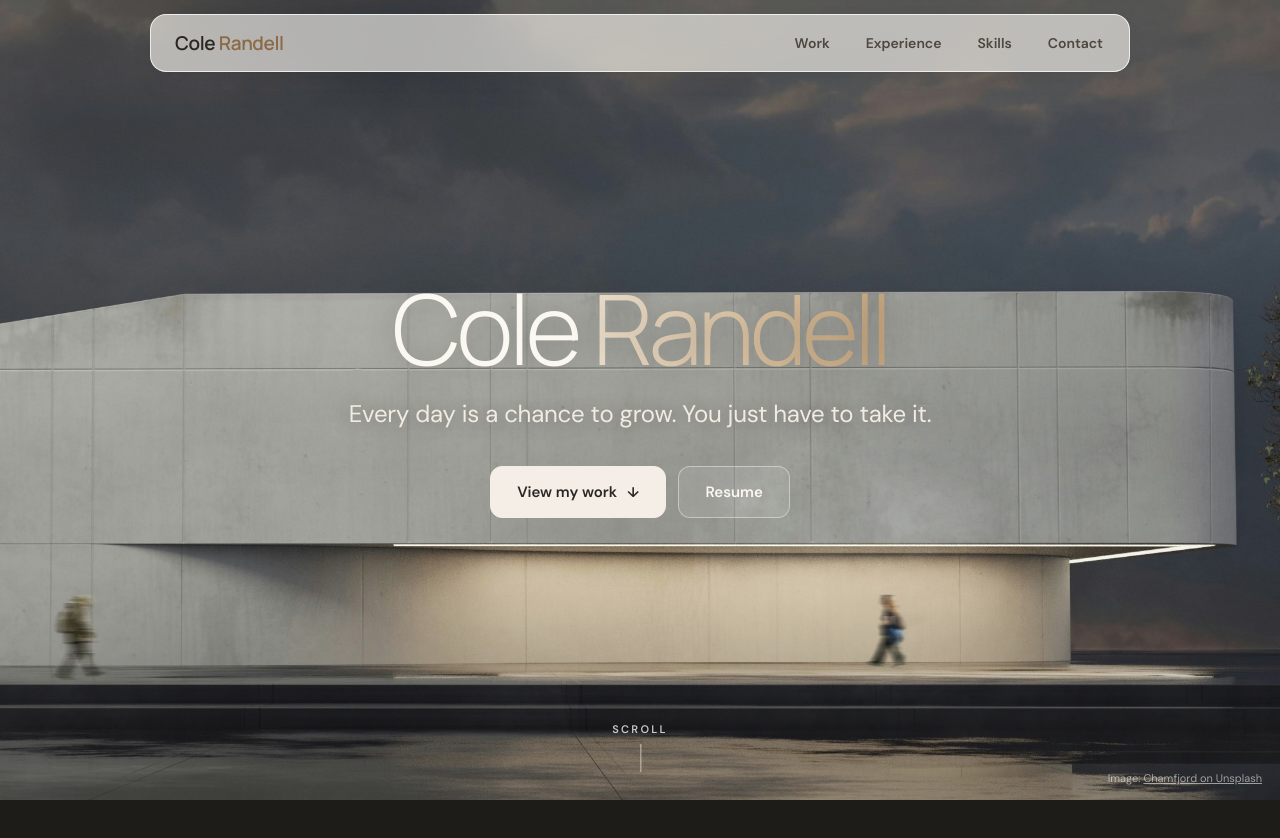
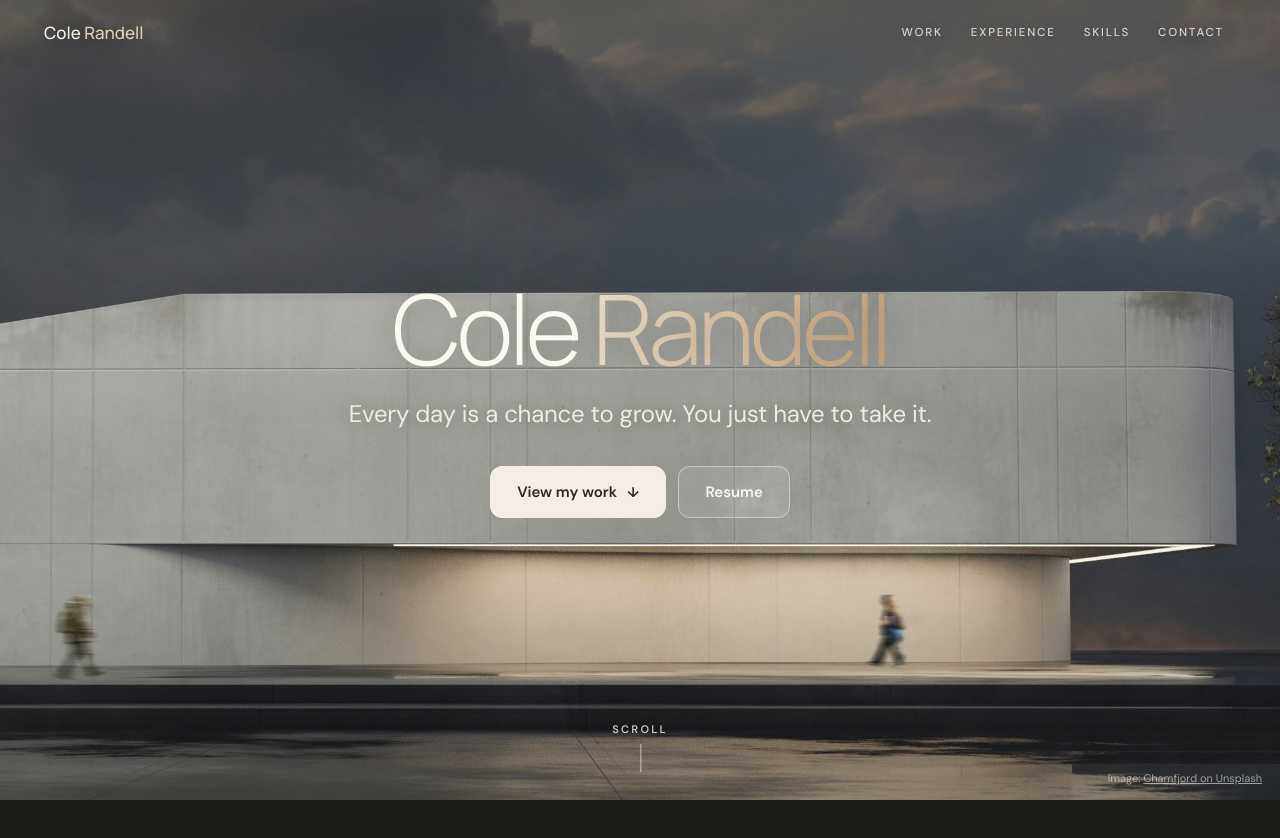
Before and after one commit to colerandell/portfolio, a plain HTML site: page index.html in a window 1280 px wide. Shown: the top 838 px of the page. Drawn offline with Linux system fonts and the light colour scheme.

Commit message:
Bare nav over the hero

```diff
--- a/index.html
+++ b/index.html
@@ -201,6 +201,7 @@
       ticking = false;
       var mid = window.innerHeight / 2, best = slides[0];
       slides.forEach(function (sl) { if (sl.getBoundingClientRect().top <= mid) best = sl; });
+      document.documentElement.classList.toggle("scrolled", window.scrollY > window.innerHeight * 0.5);
       if (best === current) return;
       current = best;
       slides.forEach(function (sl) { sl.classList.toggle("active", sl === best); });
--- a/slides.css
+++ b/slides.css
@@ -170,3 +170,21 @@ html.slides-page { scroll-snap-type: y mandatory; background: #1e1c19; }
   .about-text { font-size: 15.5px; }
   .panel p { font-size: 15.5px; }
 }
+
+/* Bare nav: just text over the photo on the first screen; a faint dark strip after that */
+.slides-page nav { top: 0; padding: 0; }
+.slides-page nav .wrap {
+  max-width: none; height: 64px; padding: 0 clamp(18px, 4vw, 44px);
+  background: transparent; border: 0; border-radius: 0; box-shadow: none;
+  backdrop-filter: none; -webkit-backdrop-filter: none;
+  transition: background .6s ease, backdrop-filter .6s ease;
+}
+.slides-page nav .mark { color: #f6f1ea; font-weight: 500; font-size: 17px; letter-spacing: 0; text-shadow: 0 1px 12px rgba(0, 0, 0, 0.35); }
+.slides-page nav .mark em { color: #e3cfb3; }
+.slides-page nav ul a {
+  color: rgba(246, 241, 234, 0.82); background: none; padding: 8px 12px;
+  font: 500 11.5px var(--sans); letter-spacing: 0.16em; text-transform: uppercase;
+  text-shadow: 0 1px 12px rgba(0, 0, 0, 0.35);
+}
+.slides-page nav ul a:hover { background: none; color: #fff; }
+.slides-page.scrolled nav .wrap { background: rgba(20, 18, 16, 0.38); backdrop-filter: blur(10px); -webkit-backdrop-filter: blur(10px); }
```
